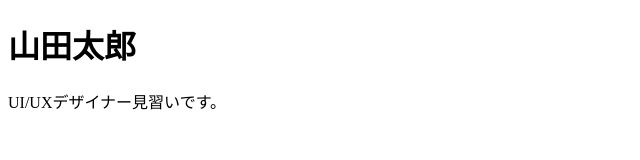
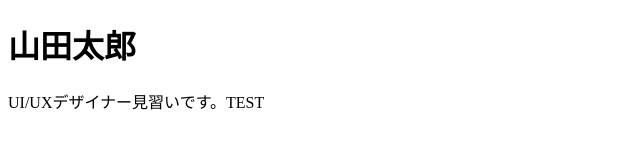
Before and after one commit to shotalab/shotalab.github.io, a plain HTML site: page index.html in a window 1280 px wide. Shown: the full height of the page, 0-640 px from the left. Drawn offline with Linux system fonts and the light colour scheme.

Commit message:
Add files via upload

```diff
--- a/index.html
+++ b/index.html
@@ -8,6 +8,6 @@
 </head>
 <body>
   <h1>山田太郎</h1>
-  <p>UI/UXデザイナー見習いです。</p>
+  <p>UI/UXデザイナー見習いです。TEST</p>
 </body>
 </html>
```
